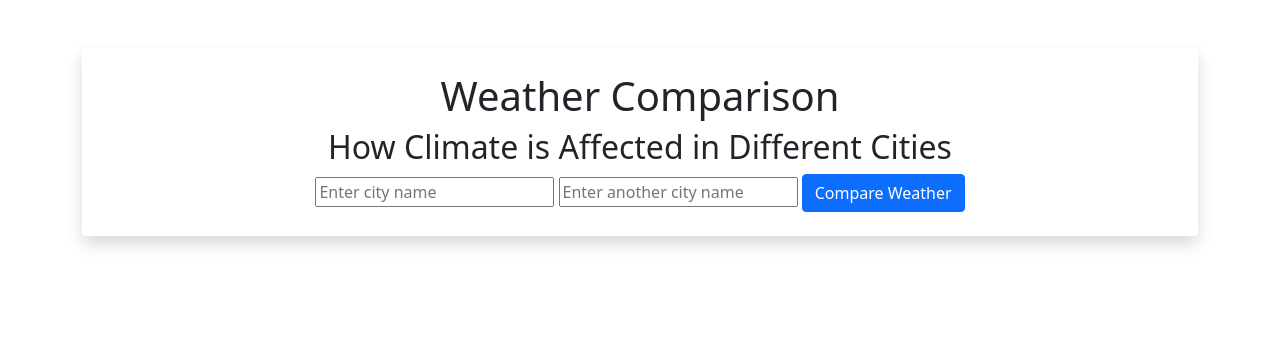
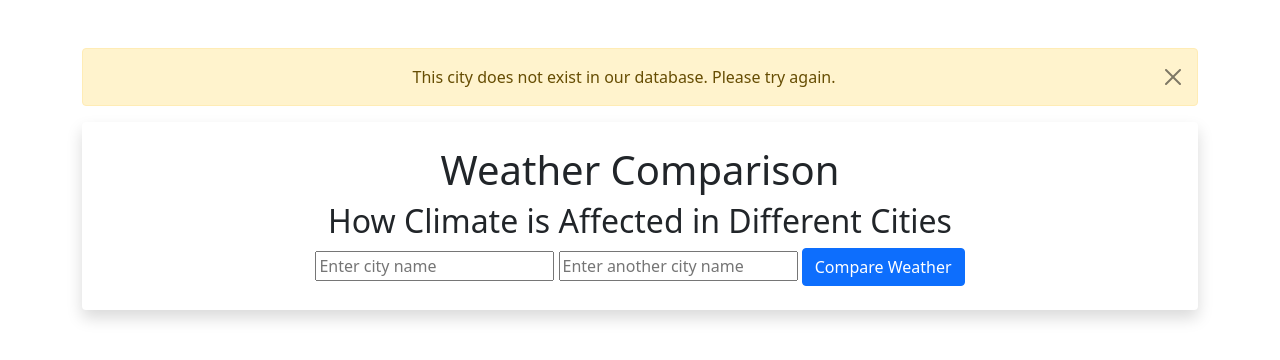
Before and after one commit to NeiloErnesto89/carbonprint, a Django app: page /weather/ in a window 1280 px wide. Shown: the part 56-416 px from the top of the page. Run offline with Django 4.2, Linux system fonts and the light colour scheme.

Commit message:
updated the emissions section to make sure users can't enter incorrect details, working so far with error msg - beware of return None as http object must be returned

```diff
--- a/weather/templates/weather/weather.html
+++ b/weather/templates/weather/weather.html
@@ -11,7 +11,7 @@
 <form action='' method="POST" >
     {% csrf_token %}
 
-    <input type="text" name="city1" placeholder="Enter city name">
+    <input type="text" name="city1" placeholder="Enter city name" required>
     <input type="text" name="city2" placeholder="Enter another city name">
     {% comment %} <input type="submit" value="submit"> {% endcomment %}
 
--- a/weather/views.py
+++ b/weather/views.py
@@ -2,6 +2,8 @@ from django.shortcuts import render
 import requests
 import datetime
 import os
+from django.http import Http404 # for fetch weather test
+from django.contrib import messages
 
 # emissions
 import json
@@ -35,28 +37,35 @@ def index(request):
         else:
             weather2 = None
 
-        context = {
-            'weather_data1': weather1,
-            'weather_data2': weather2,
-        }
+        # 17/05/2023 -> need to updates this None for other logic gates
+        if weather1 == None:
+            messages.error(request, 'This city does not exist in our database. Please try again ---')
+            return render(request, 'weather/weather.html')
 
-        # UNCOMMENT IF WE WANT TO USE FORECAST TEST NOW API RESPONSE IS WORKING
-        # weather_data1, daily_forecasts1 = fetch_weather_and_forecast(city1, API_KEY, current_weather_url, forecast_url)
-        # if city2:
-        #     weather_data2, daily_forecasts2 = fetch_weather_and_forecast(city2, API_KEY, current_weather_url, forecast_url)
-        # else:
-        #     weather_data2, daily_forecasts2 = None, None # exists but no data (optional)
+        else:
+            context = {
+                'weather_data1': weather1,
+                'weather_data2': weather2,
+            }
 
-        # # now we pass the data to the template via context dict
-        # context = {
-        #     'weather_data1': weather_data1,
-        #     'daily_forecasts1': daily_forecasts1,
-        #     'weather_data2': weather_data2,
-        #     'daily_forecasts2': daily_forecasts2,
-        # }
-        return render(request, 'weather/weather.html', context) # pass context to template
+                # UNCOMMENT IF WE WANT TO USE FORECAST TEST NOW API RESPONSE IS WORKING
+                # weather_data1, daily_forecasts1 = fetch_weather_and_forecast(city1, API_KEY, current_weather_url, forecast_url)
+                # if city2:
+                #     weather_data2, daily_forecasts2 = fetch_weather_and_forecast(city2, API_KEY, current_weather_url, forecast_url)
+                # else:
+                #     weather_data2, daily_forecasts2 = None, None # exists but no data (optional)
+
+                # # now we pass the data to the template via context dict
+                # context = {
+                #     'weather_data1': weather_data1,
+                #     'daily_forecasts1': daily_forecasts1,
+                #     'weather_data2': weather_data2,
+                #     'daily_forecasts2': daily_forecasts2,
+                # }
+            return render(request, 'weather/weather.html', context) # pass context to template
+    # this section is important as it's the first time we render the page
     else: # we assume it's a get request
-
+        messages.error(request, 'This city does not exist in our database. Please try again.')
         return render(request, 'weather/weather.html')
 
 # CURRENTLY NOT INVOKED AS WE ARE NOT USING THE FORECAST DUE TO API LIMITATIONS - MUST PAY FOR IT
@@ -108,20 +117,43 @@ def fetch_weather_and_forecast(city, api_key, current_weather_url, forecast_url)
     # result is to retiurn 2 objects - weather_data and daily_forecasts
     return weather_data, daily_forecasts
 
-
+# outsource functionality of weather api request to a function - not an endpoint
 def fetch_weather(city, api_key, current_weather_url):
 
-    response= requests.get(current_weather_url.format(city, api_key)).json() # get as json object to treat as a dict in python
+    # response check via - https://realpython.com/python-requests/ e.g. if response.status_code == 200: is same as -> if repsonse_check:
+    response_check = requests.get(current_weather_url.format(city, api_key))
+    # if response_check.status_code == 404:
+    #     # raise Http404("Response was a mess, please try another!!!")
+    #     return redirect('emissions')
+    if response_check: # if response ok
 
-    weather_data = {
-        'city': city,
-        'temperature': round(response['main']['temp'] - 273.15, 2), # round to 2 decimal places, also subtract as it's in kelvin
-        # 'country': response['sys']['country'],
-        'description': response['weather'][0]['description'],
-        'icon': response['weather'][0]['icon'],
-    }
+        response= requests.get(current_weather_url.format(city, api_key)).json() # get as json object to treat as a dict in python
+        # if not response['message'] == 'city not found':
+        weather_data = {
+            'city': city,
+            'temperature': round(response['main']['temp'] - 273.15, 2), # round to 2 decimal places, also subtract as it's in kelvin
+            # 'country': response['sys']['country'],
+            'description': response['weather'][0]['description'],
+            'icon': response['weather'][0]['icon'],
+        }
 
-    return weather_data
+        return weather_data
+
+    else:
+        # if the response isn't successful, we return None
+        return None
+
+    # else:
+    #     no_city = "no city found"
+    #     print(no_city)
+    #     raise Http404("Response was a mess, please try another!!!")
+
+    # else: # if response not ok
+    #     print(response['message'])
+    #     no_city = response['message']
+    #     return no_city
+        # raise Http404("Response was a mess, please try another!!!")
+        # return redirect('emissions')
 
 
 def emissions(request):
```
Also changed, not shown: notes/views.py (+14 -5 lines), db.sqlite3.
